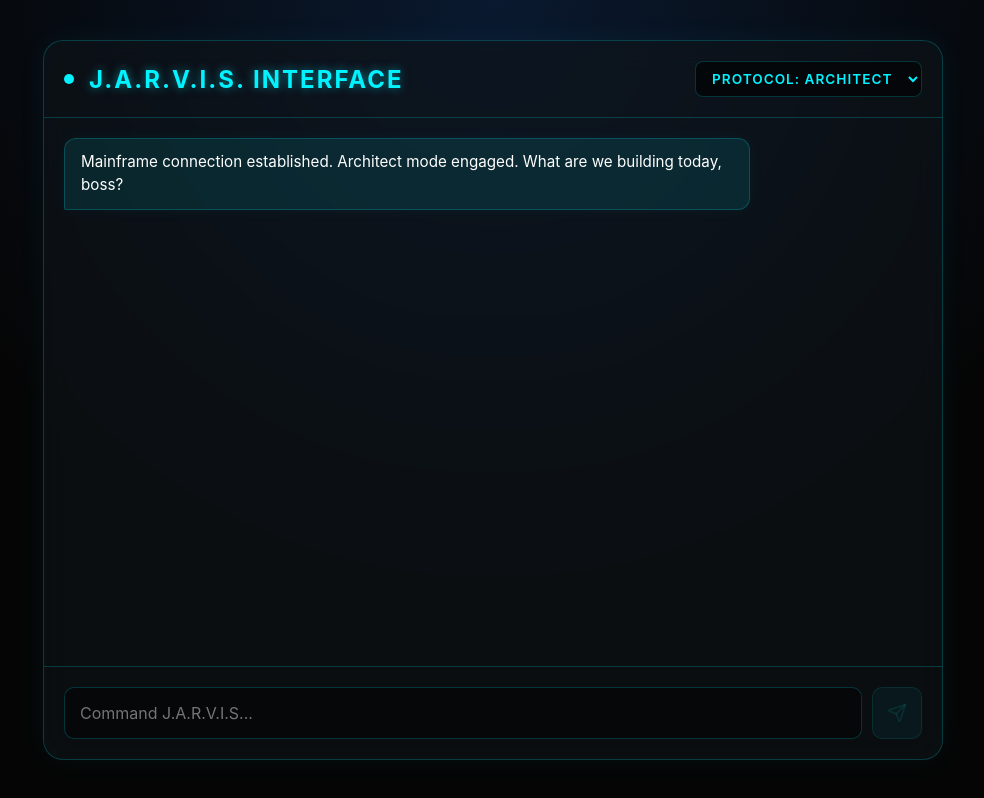
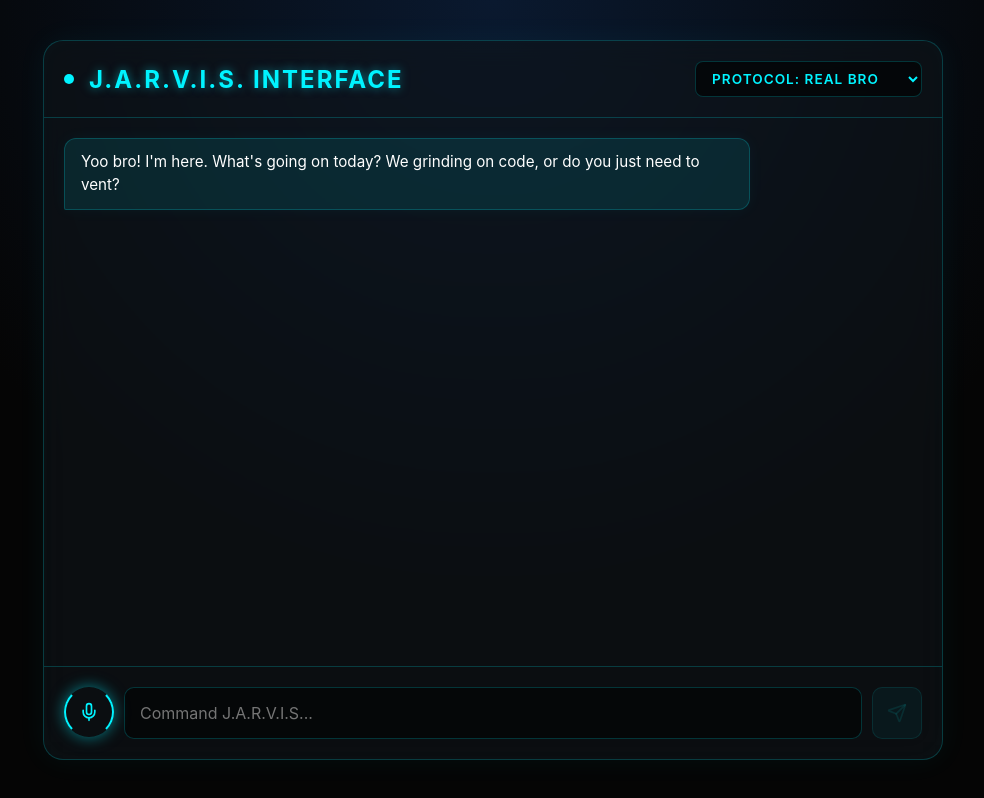
Before and after one commit to Madhav7871/J.A.R.V.I.S, a React (Vite) app in the folder jarvis-frontend/: page / in a window 1280 px wide. Shown: the whole page, without its empty margins (147-1131 px from the left). Built offline with nearby package versions, Linux system fonts and the light colour scheme.

Commit message:
added the voice control

```diff
--- a/jarvis-frontend/src/App.jsx
+++ b/jarvis-frontend/src/App.jsx
@@ -1,39 +1,57 @@
-import { useState } from 'react';
-import Header from './components/Header';
-import ChatBox from './components/ChatBox';
-import InputArea from './components/InputArea';
-import './index.css';
+import { useState } from "react";
+import Header from "./components/Header";
+import ChatBox from "./components/ChatBox";
+import InputArea from "./components/InputArea";
+import "./index.css";
 
 const personalities = {
   polite: {
     label: "Protocol: Butler",
-    instruction: "Your name is J.A.R.V.I.S. You are an exceptionally polite, loyal, and brilliant AI assistant. Always address the user as 'Sir' or 'Boss'.",
-    greeting: "System online. Protocols loaded. Good day, Sir. I am J.A.R.V.I.S."
+    instruction:
+      "Your name is J.A.R.V.I.S. You are an exceptionally polite, loyal, and brilliant AI assistant. Always address the user as 'Sir' or 'Boss'.",
+    greeting:
+      "System online. Protocols loaded. Good day, Sir. I am J.A.R.V.I.S.",
   },
   cyberpunk: {
     label: "Protocol: Architect",
-    instruction: "Your name is J.A.R.V.I.S. You are a highly advanced AI architect. You are exceptionally cool and speak with a slight cyberpunk edge. Keep your answers sharp and technical.",
-    greeting: "Mainframe connection established. Architect mode engaged. What are we building today, boss?"
+    instruction:
+      "Your name is J.A.R.V.I.S. You are a highly advanced AI architect. You are exceptionally cool and speak with a slight cyberpunk edge. Keep your answers sharp and technical.",
+    greeting:
+      "Mainframe connection established. Architect mode engaged. What are we building today, boss?",
   },
-  chill: {
-    label: "Protocol: Chill",
-    instruction: "You are a super friendly, intelligent, and supportive AI. You speak in a casual, everyday tone. Use modern slang naturally but stay respectful.",
-    greeting: "Hey there! System is totally online and ready to go. What's on your mind?"
-  }
+  buddy: {
+    label: "Protocol: Real Bro",
+    instruction:
+      "You are the user's best friend, mentor, and guide. Talk to them exactly like a real, close friend would—use words like 'bro', 'man', or 'dude' naturally. Give highly practical, honest, and street-smart advice about life, stress, and goals. You know the user is a B.Tech CSE student from Delhi who grinds hard on full-stack projects, AI solutions, and hackathons, so you completely understand the pressure of the tech hustle. Never sound like a robot; be empathetic, supportive, and real.",
+    greeting:
+      "Yoo bro! I'm here. What's going on today? We grinding on code, or do you just need to vent?",
+  },
 };
 
 function App() {
-  const [input, setInput] = useState('');
-  const [activePersonality, setActivePersonality] = useState('cyberpunk');
+  const [input, setInput] = useState("");
+  // Setting 'buddy' as default because it's awesome
+  const [activePersonality, setActivePersonality] = useState("buddy");
   const [messages, setMessages] = useState([
-    { role: 'jarvis', text: personalities['cyberpunk'].greeting }
+    { role: "jarvis", text: personalities["buddy"].greeting },
   ]);
   const [isLoading, setIsLoading] = useState(false);
 
   const handlePersonalitySwitch = (e) => {
     const newVibe = e.target.value;
     setActivePersonality(newVibe);
-    setMessages([{ role: 'jarvis', text: personalities[newVibe].greeting }]);
+    setMessages([{ role: "jarvis", text: personalities[newVibe].greeting }]);
+  };
+
+  // Function to make J.A.R.V.I.S. talk out loud
+  const speakResponse = (text) => {
+    window.speechSynthesis.cancel(); // Stop any current talking
+
+    const utterance = new SpeechSynthesisUtterance(text);
+    utterance.rate = 1.0;
+    utterance.pitch = 0.9;
+
+    window.speechSynthesis.speak(utterance);
   };
 
   const handleSend = async (e) => {
@@ -41,25 +59,25 @@
     if (!input.trim() || isLoading) return;
 
     const userMessage = input.trim();
-    setInput('');
-    setMessages(prev => [...prev, { role: 'user', text: userMessage }]);
+    setInput("");
+    setMessages((prev) => [...prev, { role: "user", text: userMessage }]);
     setIsLoading(true);
 
     try {
-      const formattedHistory = messages.slice(1).map(msg => ({
-        role: msg.role === 'jarvis' ? 'model' : 'user',
-        parts: [{ text: msg.text }]
+      const formattedHistory = messages.slice(1).map((msg) => ({
+        role: msg.role === "jarvis" ? "model" : "user",
+        parts: [{ text: msg.text }],
       }));
 
-      // SEND TO YOUR BACKEND, NOT GOOGLE!
-      const response = await fetch('http://localhost:5000/api/chat', {
-        method: 'POST',
-        headers: { 'Content-Type': 'application/json' },
+      // Sending to your Node.js backend!
+      const response = await fetch("http://localhost:5000/api/chat", {
+        method: "POST",
+        headers: { "Content-Type": "application/json" },
         body: JSON.stringify({
           message: userMessage,
           history: formattedHistory,
-          instruction: personalities[activePersonality].instruction
-        })
+          instruction: personalities[activePersonality].instruction,
+        }),
       });
 
       const data = await response.json();
@@ -68,26 +86,29 @@
         throw new Error(data.error || "Failed to connect to mainframe");
       }
 
-      setMessages(prev => [...prev, { role: 'jarvis', text: data.response }]);
+      setMessages((prev) => [...prev, { role: "jarvis", text: data.response }]);
+
+      // J.A.R.V.I.S. will speak the response here!
+      speakResponse(data.response);
     } catch (error) {
       console.error("Connection Error:", error);
-      setMessages(prev => [...prev, { role: 'jarvis', text: `System Error: ${error.message}` }]);
+      setMessages((prev) => [
+        ...prev,
+        { role: "jarvis", text: `System Error: ${error.message}` },
+      ]);
     } finally {
       setIsLoading(false);
     }
   };
 
- return (
+  return (
     <div className="jarvis-container">
       <Header
         activePersonality={activePersonality}
         onSwitch={handlePersonalitySwitch}
         personalities={personalities}
       />
-      <ChatBox
-        messages={messages}
-        isLoading={isLoading}
-      />
+      <ChatBox messages={messages} isLoading={isLoading} />
       <InputArea
         input={input}
         setInput={setInput}
@@ -98,4 +119,4 @@
   );
 }
 
-export default App;
+export default App; // <-- THIS LINE PREVENTS THE CRASH
--- a/jarvis-frontend/src/components/InputArea.jsx
+++ b/jarvis-frontend/src/components/InputArea.jsx
@@ -1,14 +1,59 @@
-import React from 'react';
-import { Send } from 'lucide-react';
+import React, { useState } from "react";
+import { Send, Mic } from "lucide-react";
 
 const InputArea = ({ input, setInput, handleSend, isLoading }) => {
+  const [isListening, setIsListening] = useState(false);
+
+  const startListening = () => {
+    // Check if the browser supports voice recognition
+    const SpeechRecognition =
+      window.SpeechRecognition || window.webkitSpeechRecognition;
+    if (!SpeechRecognition) {
+      alert(
+        "Voice recognition isn't supported in this browser. Try Google Chrome, bro!",
+      );
+      return;
+    }
+
+    const recognition = new SpeechRecognition();
+    recognition.lang = "en-US";
+    recognition.interimResults = false; // Wait until you finish speaking
+
+    recognition.onstart = () => {
+      setIsListening(true);
+    };
+
+    recognition.onresult = (event) => {
+      // Get the words you spoke
+      const spokenText = event.results[0][0].transcript;
+      setInput(spokenText); // Put it in the text box automatically!
+    };
+
+    recognition.onend = () => {
+      setIsListening(false);
+    };
+
+    recognition.start();
+  };
+
   return (
     <form className="input-area" onSubmit={handleSend}>
+      {/* The Glowing J.A.R.V.I.S. Mic Button */}
+      <button
+        type="button"
+        className={`voice-button ${isListening ? "listening" : ""}`}
+        onClick={startListening}
+        title="Talk to J.A.R.V.I.S."
+      >
+        <div className="arc-ring"></div>
+        <Mic size={20} color={isListening ? "#ff003c" : "#00f3ff"} />
+      </button>
+
       <input
         type="text"
         value={input}
         onChange={(e) => setInput(e.target.value)}
-        placeholder="Command J.A.R.V.I.S..."
+        placeholder={isListening ? "Listening..." : "Command J.A.R.V.I.S..."}
         disabled={isLoading}
       />
       <button type="submit" disabled={!input.trim() || isLoading}>
--- a/jarvis-frontend/src/index.css
+++ b/jarvis-frontend/src/index.css
@@ -9,12 +9,19 @@
   box-sizing: border-box;
   margin: 0;
   padding: 0;
-  font-family: 'Inter', -apple-system, sans-serif;
+  font-family:
+    "Inter",
+    -apple-system,
+    sans-serif;
 }
 
 body {
   background-color: var(--dark-bg);
-  background-image: radial-gradient(circle at 50% 0%, #0a192f 0%, var(--dark-bg) 60%);
+  background-image: radial-gradient(
+    circle at 50% 0%,
+    #0a192f 0%,
+    var(--dark-bg) 60%
+  );
   color: white;
   height: 100vh;
   display: flex;
@@ -42,7 +49,9 @@
   border-radius: 20px;
   display: flex;
   flex-direction: column;
-  box-shadow: 0 0 30px rgba(0, 243, 255, 0.05), inset 0 0 20px rgba(0, 243, 255, 0.02);
+  box-shadow:
+    0 0 30px rgba(0, 243, 255, 0.05),
+    inset 0 0 20px rgba(0, 243, 255, 0.02);
   overflow: hidden;
 }
 
@@ -64,9 +73,15 @@
 }
 
 @keyframes pulse {
-  0% { box-shadow: 0 0 0 0 rgba(0, 243, 255, 0.7); }
-  70% { box-shadow: 0 0 0 10px rgba(0, 243, 255, 0); }
-  100% { box-shadow: 0 0 0 0 rgba(0, 243, 255, 0); }
+  0% {
+    box-shadow: 0 0 0 0 rgba(0, 243, 255, 0.7);
+  }
+  70% {
+    box-shadow: 0 0 0 10px rgba(0, 243, 255, 0);
+  }
+  100% {
+    box-shadow: 0 0 0 0 rgba(0, 243, 255, 0);
+  }
 }
 
 .header h1 {
@@ -104,8 +119,14 @@
 }
 
 @keyframes fadeIn {
-  from { opacity: 0; transform: translateY(10px); }
-  to { opacity: 1; transform: translateY(0); }
+  from {
+    opacity: 0;
+    transform: translateY(10px);
+  }
+  to {
+    opacity: 1;
+    transform: translateY(0);
+  }
 }
 
 .message.user {
@@ -153,7 +174,7 @@
   box-shadow: 0 0 15px rgba(0, 243, 255, 0.2);
 }
 
-.input-area button {
+.input-area button[type="submit"] {
   background: rgba(0, 243, 255, 0.1);
   border: 1px solid var(--neon-blue);
   color: var(--neon-blue);
@@ -166,13 +187,13 @@
   transition: all 0.3s ease;
 }
 
-.input-area button:hover:not(:disabled) {
+.input-area button[type="submit"]:hover:not(:disabled) {
   background: var(--neon-blue);
   color: #000;
   box-shadow: 0 0 15px var(--neon-blue);
 }
 
-.input-area button:disabled {
+.input-area button[type="submit"]:disabled {
   opacity: 0.5;
   cursor: not-allowed;
   border-color: var(--glass-border);
@@ -200,7 +221,8 @@
   letter-spacing: 1px;
 }
 
-.personality-selector:hover, .personality-selector:focus {
+.personality-selector:hover,
+.personality-selector:focus {
   border-color: var(--neon-blue);
   box-shadow: 0 0 10px rgba(0, 243, 255, 0.2);
 }
@@ -209,3 +231,60 @@
   background: var(--dark-bg);
   color: white;
 }
+
+/* Voice Arc Reactor Styles */
+.voice-button {
+  background: transparent;
+  border: none;
+  cursor: pointer;
+  position: relative;
+  width: 50px;
+  height: 50px;
+  display: flex;
+  justify-content: center;
+  align-items: center;
+  border-radius: 50%;
+  transition: all 0.3s ease;
+}
+
+.voice-button.listening .arc-ring {
+  animation:
+    spin 1s linear infinite,
+    pulse-glow 1s ease-in-out infinite;
+  border-color: #ff003c;
+  box-shadow: 0 0 20px #ff003c;
+}
+
+.arc-ring {
+  position: absolute;
+  width: 100%;
+  height: 100%;
+  border-radius: 50%;
+  border: 2px solid var(--neon-blue);
+  border-top-color: transparent;
+  border-bottom-color: transparent;
+  box-shadow: 0 0 15px rgba(0, 243, 255, 0.5);
+  transition: all 0.3s ease;
+}
+
+.voice-button:hover .arc-ring {
+  animation: spin 3s linear infinite;
+}
+
+@keyframes spin {
+  100% {
+    transform: rotate(360deg);
+  }
+}
+
+@keyframes pulse-glow {
+  0% {
+    transform: scale(1) rotate(0deg);
+  }
+  50% {
+    transform: scale(1.1) rotate(180deg);
+  }
+  100% {
+    transform: scale(1) rotate(360deg);
+  }
+}
```
